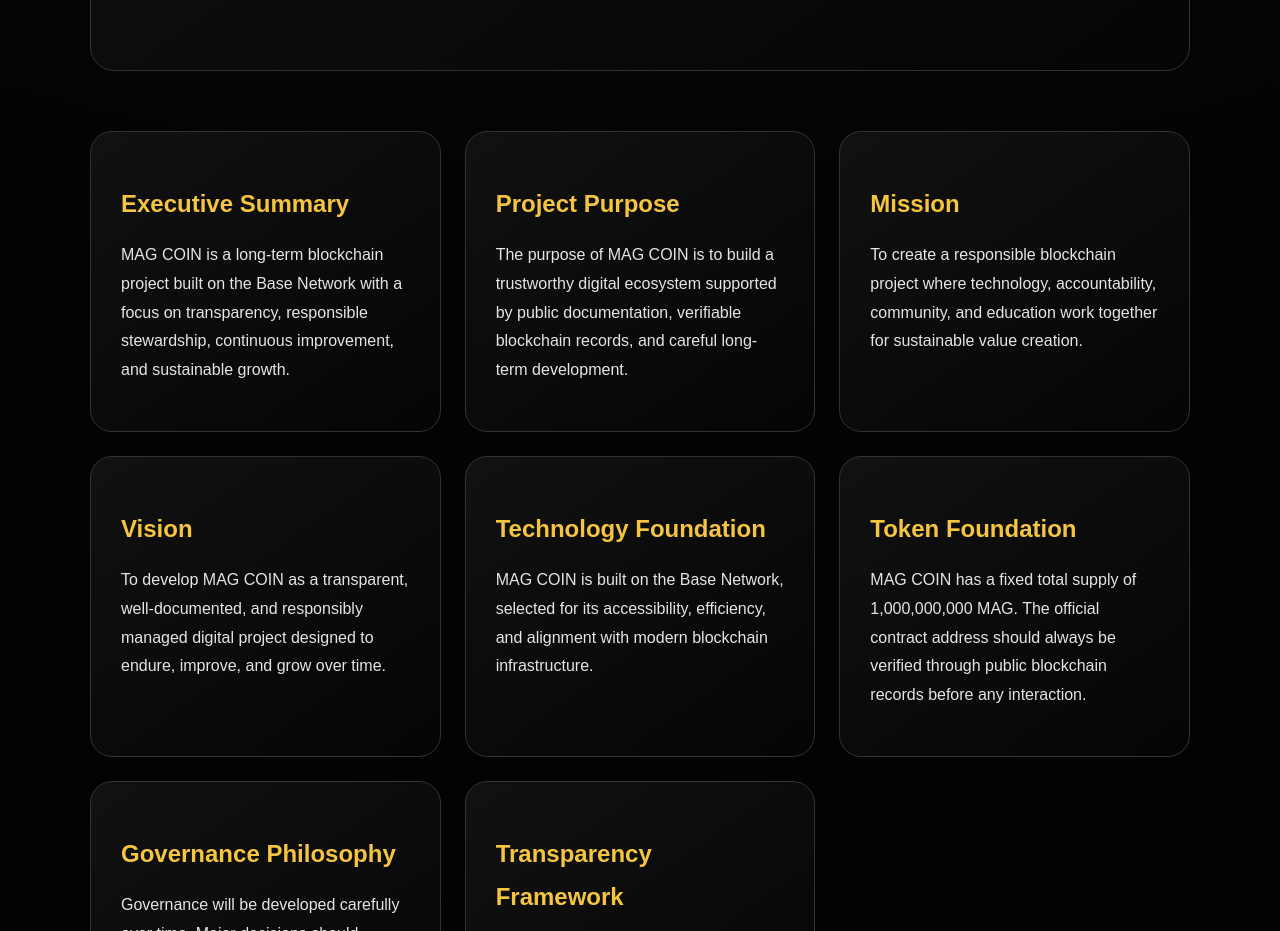
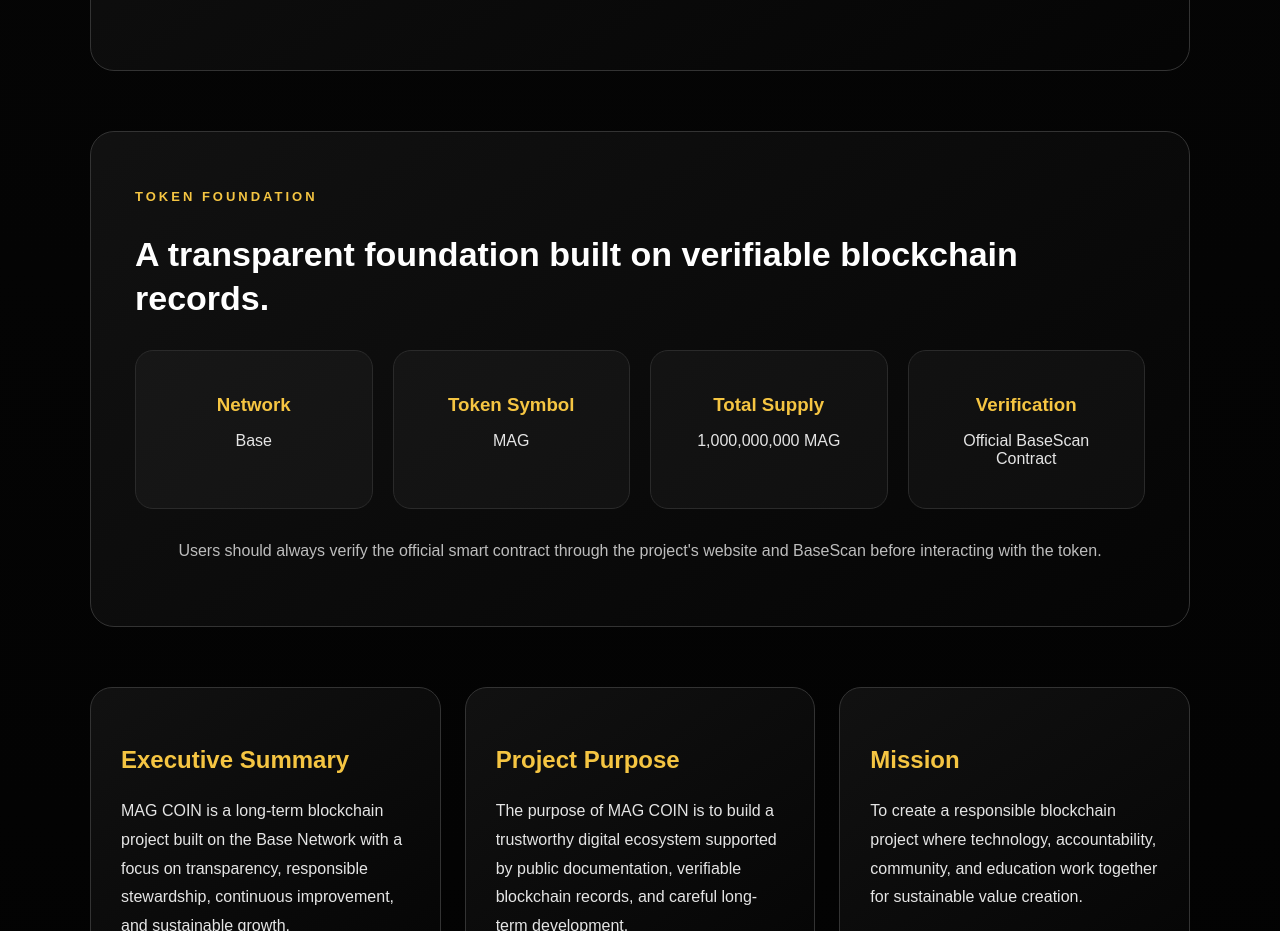
Before and after one commit to MAGZOWN/mag-coin-website, a Next.js app: page /whitepaper in a window 1280 px wide. Shown: the part 2440-3371 px from the top of the page. Built offline with nearby package versions, Linux system fonts and the light colour scheme.

Commit message:
Add Token Foundation to Whitepaper

```diff
--- a/app/whitepaper/page.tsx
+++ b/app/whitepaper/page.tsx
@@ -7,6 +7,7 @@ import WhitepaperHero from "../components/WhitepaperHero";
 import ExecutiveSummary from "../components/ExecutiveSummary";
 import ProjectPhilosophy from "../components/ProjectPhilosophy";
 import Governance from "../components/Governance";
+import TokenFoundation from "../components/TokenFoundation";
 import WhitepaperSections from "../components/WhitepaperSections";
 import RiskDisclosure from "../components/RiskDisclosure";
 import WhitepaperConclusion from "../components/WhitepaperConclusion";
@@ -25,6 +26,8 @@ export default function Whitepaper() {
           <ProjectPhilosophy />
 
           <Governance />
+
+          <TokenFoundation />
 
           <WhitepaperSections />
 
```
